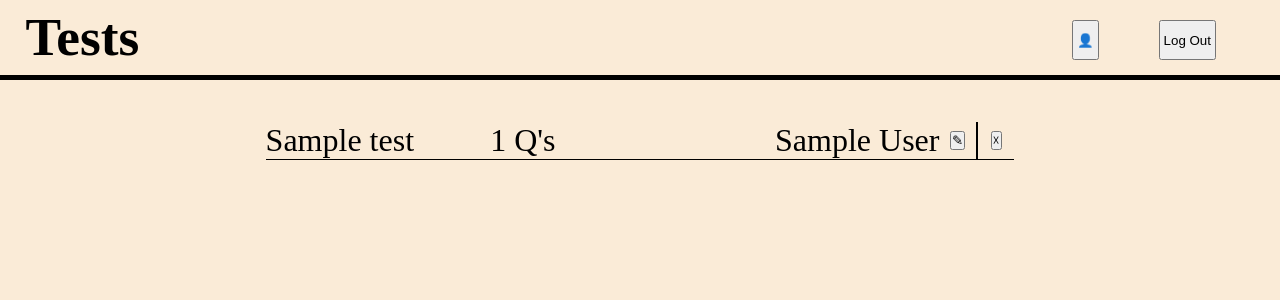
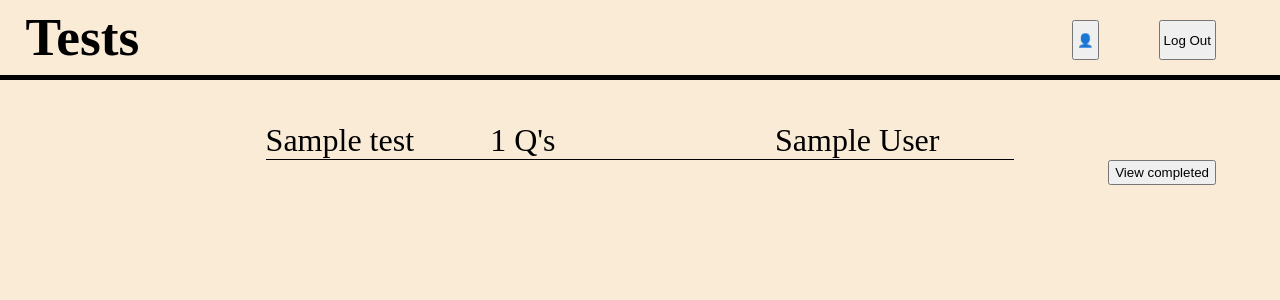
Before and after one commit to rathsamaiden-prog/Exam_Management, a Flask app: page /student_page in a window 1280 px wide. Shown: the top 300 px of the page. Run offline with Flask 3, Linux system fonts and the light colour scheme; the visitor is signed in with stand-in values (Sample User, id 1); tables that the repository leaves empty hold one stand-in row (values such as "Sample post").

Commit message:
students can see all tests they've taken and their grades

```diff
--- a/main.py
+++ b/main.py
@@ -133,7 +133,7 @@ def create_test():
     return render_template('teacher_main.html')
 
 # --------------- STUDENT PAGE AND FUNCS -------------------
-@app.route('/student_page')
+@app.route('/student_page', methods=['GET','POST'])
 def student_page():
     user_id = session.get('user_id')
     test_page_tb = conn.execute(text('SELECT ' \
@@ -148,7 +148,27 @@ def student_page():
                                     'GROUP BY t.test_id, t.title, a.name;'))
     check_submission = conn.execute(text('SELECT test_id FROM submission WHERE acc_id=:acc_id'),{'acc_id':user_id})
     check_ids = [row[0] for row in check_submission]
-    return render_template('student_main.html', test_page_tb=test_page_tb, user_id=user_id, check_ids=check_ids)
+    return render_template('student_main.html', test_page_tb=test_page_tb, user_id=user_id, check_ids=check_ids, check=False)
+
+@app.route('/completed_tests', methods=['POST'])
+def completed_tests():
+    user_id = session.get('user_id')
+    completed_tests_tb = conn.execute(text('SELECT ' \
+                                        't.test_id,' \
+                                        't.title,' \
+                                        'a.name as creator_name,' \
+                                        'g.mark ' \
+                                    'FROM test t ' \
+                                    'JOIN account a ' \
+                                        'ON t.created_by = a.acc_id ' \
+                                    'LEFT JOIN submission s ' \
+                                        'ON t.test_id = s.test_id AND s.acc_id = :student_id ' \
+                                    'LEFT JOIN grade g ' \
+                                        'ON s.submission_id = g.submission_id ' \
+                                    'WHERE s.acc_id = :student_id;'), {'student_id':user_id})
+    check_submission = conn.execute(text('SELECT test_id FROM submission WHERE acc_id=:acc_id'),{'acc_id':user_id})
+    check_ids = [row[0] for row in check_submission]
+    return render_template('student_main.html', test_page_tb=completed_tests_tb, user_id=user_id, check_ids=check_ids, check=True)
 
 @app.route('/taking_test/<int:test_id>', methods=['POST'])
 def test_page(test_id):
@@ -172,9 +192,9 @@ def submit_test(test_id):
 # ----------- SHARED FUNCS ---------------
 @app.route('/view_accounts', methods=['POST'])
 def view_accounts():
-    user_id = session.get('user_id')
+    role = session.get('role')
     accounts_tb = conn.execute(text('SELECT role, name FROM account;'))
-    return render_template('view_accounts.html', accounts_tb=accounts_tb, user_id=user_id)
+    return render_template('view_accounts.html', accounts_tb=accounts_tb, role=role)
 
 @app.route('/view_accounts_students', methods=['POST'])
 def view_accounts_students():
--- a/static/styles/main-style.css
+++ b/static/styles/main-style.css
@@ -95,6 +95,18 @@ body{
 .student_cmds{
     padding: 3px;
 }
+#completed_tests_form input{
+    position: absolute;
+    top: 20%;
+    right: 5%;
+    padding: 3px 5px;
+}
+#back-btn{
+    position: absolute;
+    top: 15%;
+    right: 5%;
+    padding: 3px 5px;
+}
 /* ACCOUNTS PAGE */
 #account_table{
     display: flex;
--- a/templates/student_main.html
+++ b/templates/student_main.html
@@ -16,27 +16,28 @@
         </form>
     </div>
     <h1 id="title">Tests</h1>
-    {% if user_id == 'teacher' %}
-        <form action="/create_test_page" method="POST" id="create_form_cont">
-            <input type="submit" name="create" value="&#128736">
+    <form action="/completed_tests" method="POST" id="completed_tests_form">
+        <input type="submit" name="create" value="View completed">
+    </form>
+    {% if check %}
+        <form action="/student_page" method="POST" id="back-cont">
+            <input type="submit" name="back" value="Back" id="back-btn">
         </form>
     {% endif %}
     <div id="test_table">
         {% for row in test_page_tb %}
             <div class="test_cont">
                 <p>{{ row.title }}</p>
-                <p>{{ row.question_count }} Q's</p>
+                {% if row.question_count is not defined %}
+                    {% if row.mark is none %}
+                        <p>Not graded</p>
+                    {% else %}
+                        <p>{{ row.mark }} pts</p>
+                    {% endif %}
+                {% else %}
+                    <p>{{ row.question_count }} Q's</p>
+                {% endif %}
                 <p class="name">{{ row.creator_name }}</p>
-                {% if row.acc_id == user_id %}
-                    <div class="test_form_cont">
-                        <form action="/edit_test_page/{{row.test_id}}" method="POST" id="edit">
-                            <input type="submit" name="edit" value="&#9998" class="teacher_cmds">
-                        </form>
-                        <form action="/delete_test/{{row.test_id}}" method="POST" id="delete">
-                            <input type="submit" name="delete" value="&#9747" class="teacher_cmds">
-                        </form>
-                    </div>
-                {% else %}
                     {% if row.test_id not in check_ids %}
                         <div class="test_form_cont">
                             <form action="/taking_test/{{row.test_id}}" method="POST" id="take_test">
@@ -44,7 +45,6 @@
                             </form>
                         </div>
                     {% endif %}
-                {% endif %}
             </div>
         {% endfor %}
     </div>
--- a/templates/view_accounts.html
+++ b/templates/view_accounts.html
@@ -8,7 +8,7 @@
 </head>
 <body>
     <div id="account_cont">
-        {% if user_id == 'student' %}
+        {% if role == 'student' %}
             <form action="/student_page" method="POST">
                 <input type="submit" name="accounts" value="&#x1F464" id="accounts">
             </form>
```
